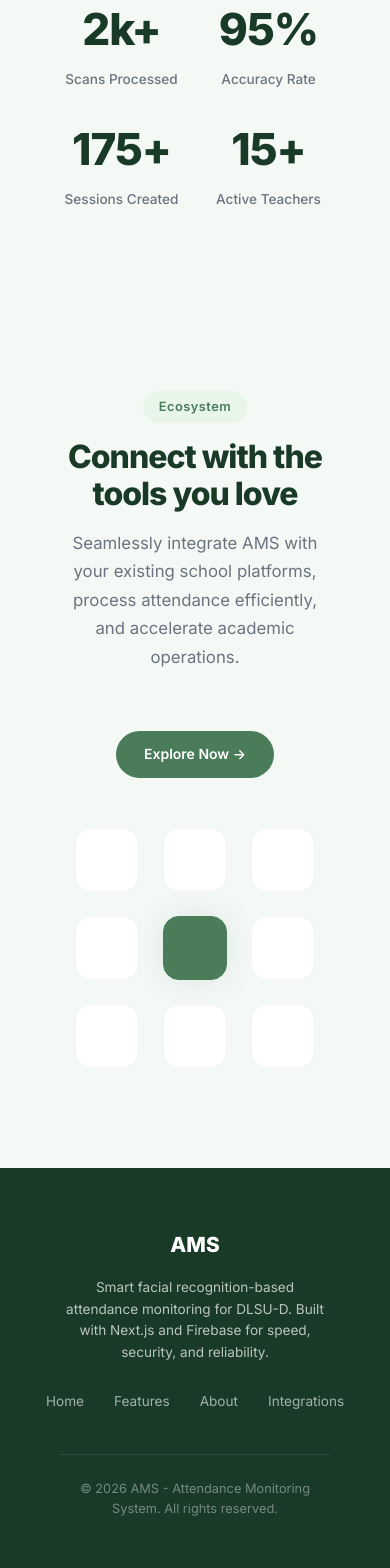
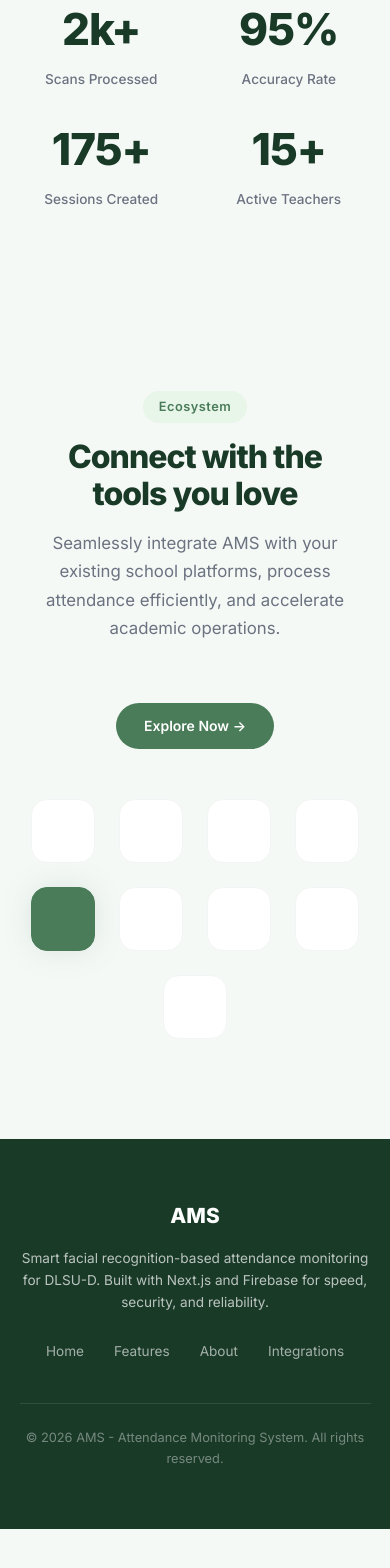
Before and after one commit to Atashaaaaaaaa/ATTENDANCE-MONITORING-WITH-QRCODE-1, a Next.js app in the folder ams-app/: page / in a window 390 px wide. Shown: the part 3180-4748 px from the top of the page. After the commit the page ends 4709 px from the top, so only its background shows below. Built offline with nearby package versions, Linux system fonts and the light colour scheme; no server answers.

Commit message:
front-end debugging

```diff
--- a/ams-app/src/app/globals.css
+++ b/ams-app/src/app/globals.css
@@ -77,6 +77,7 @@ html {
   scroll-behavior: smooth;
   -webkit-font-smoothing: antialiased;
   -moz-osx-font-smoothing: grayscale;
+  overflow-x: hidden;
 }
 
 body {
@@ -255,7 +256,7 @@ img {
   display: flex;
   align-items: center;
   justify-content: space-between;
-  padding: 0 60px;
+  padding: 0 clamp(16px, 5vw, 60px);
   z-index: 1000;
   transition: var(--transition-base);
   background: transparent;
@@ -410,7 +411,7 @@ img {
   align-items: center;
   justify-content: center;
   text-align: center;
-  padding: 120px 60px 80px;
+  padding: 120px clamp(16px, 5vw, 60px) 80px;
   position: relative;
   overflow: hidden;
 }
@@ -451,7 +452,7 @@ img {
 }
 
 .hero h1 {
-  font-size: 4rem;
+  font-size: clamp(2rem, 6vw, 4rem);
   font-weight: 800;
   color: var(--text-light);
   line-height: 1.1;
@@ -639,7 +640,7 @@ img {
    FEATURES SECTION
    ============================================ */
 .section {
-  padding: 100px 60px;
+  padding: 100px clamp(16px, 5vw, 60px);
 }
 
 .section-centered {
@@ -785,7 +786,7 @@ img {
    ============================================ */
 .stats-section {
   background: var(--bg-body);
-  padding: 80px 60px;
+  padding: 80px clamp(16px, 5vw, 60px);
 }
 
 .stats-grid {
@@ -815,7 +816,7 @@ img {
    INTEGRATIONS SECTION
    ============================================ */
 .integrations-section {
-  padding: 100px 60px;
+  padding: 100px clamp(16px, 5vw, 60px);
   text-align: center;
 }
 
@@ -860,7 +861,7 @@ img {
 .footer {
   background: var(--bg-sidebar);
   color: rgba(255, 255, 255, 0.7);
-  padding: 60px;
+  padding: 60px clamp(16px, 5vw, 60px);
   text-align: center;
 }
 
--- a/ams-app/src/app/layout.js
+++ b/ams-app/src/app/layout.js
@@ -5,6 +5,12 @@ import GlobalGuard from "@/components/GlobalGuard";
 export const metadata = {
   title: "AMS - Attendance Monitoring System",
   description: "Smart facial recognition-based attendance monitoring system for DLSU-D. Track, manage, and analyze attendance with cutting-edge technology.",
+};
+
+export const viewport = {
+  width: "device-width",
+  initialScale: 1,
+  maximumScale: 5,
 };
 
 export default function RootLayout({ children }) {
```
